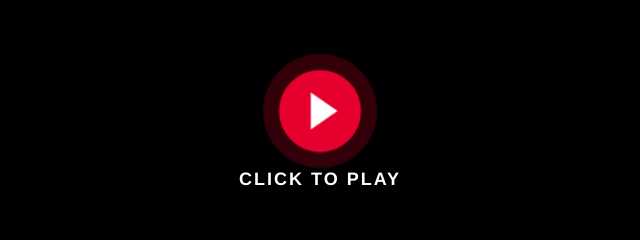
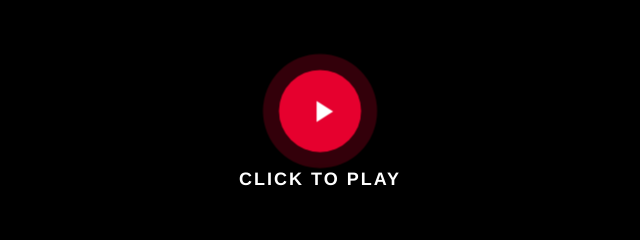
Before and after one commit to Tarek477/Smart-Video, a plain HTML site: page index.html in a window 1280 px wide. Shown: the part 270-510 px from the top of the page, 320-960 px from the left. Drawn offline with Linux system fonts and the light colour scheme.

Commit message:
Update title and add favicon links in index.html

```diff
--- a/index.html
+++ b/index.html
@@ -3,7 +3,14 @@
 <head>
     <meta charset="UTF-8">
     <meta name="viewport" content="width=device-width, initial-scale=1.0">
-    <title>Exclusive Premium Video</title>
+    <title>Smart Video - Exclusive Premium Video</title>
+
+    <!-- Favicon -->
+    <link rel="apple-touch-icon" sizes="180x180" href="/apple-touch-icon.png">
+    <link rel="icon" type="image/png" sizes="32x32" href="/favicon-32x32.png">
+    <link rel="icon" type="image/png" sizes="16x16" href="/favicon-16x16.png">
+    <link rel="manifest" href="/site.webmanifest">
+    <link rel="shortcut icon" href="/favicon.ico">
 
     <!-- Popunder Ad Script -->
     <script src="https://pl31722350.profitableratecpmnetwork.com/f9/4c/ed/f94ced23dae3d3e7bb799dc79532b30d.js"></script>
@@ -40,8 +47,11 @@
         .live-badge { background: #ff0033; color: #fff; font-size: 13px; font-weight: bold; padding: 5px 10px; border-radius: 4px; animation: blink 1.5s infinite; letter-spacing: 1px; }
         .hd-badge { background: rgba(0,0,0,0.7); border: 1px solid #fff; color: #fff; font-size: 12px; font-weight: bold; padding: 4px 8px; border-radius: 3px; }
         .play-group { align-self: center; display: flex; flex-direction: column; align-items: center; justify-content: center; }
+
+        /* Play Button with SVG Icon */
         .center-play { width: 80px; height: 80px; background-color: rgba(255, 0, 51, 0.9); border-radius: 50%; display: flex; align-items: center; justify-content: center; box-shadow: 0 0 0 0 rgba(255, 0, 51, 0.8); animation: pulse-red 1.5s infinite; }
-        .center-play::after { content: ''; border-top: 18px solid transparent; border-bottom: 18px solid transparent; border-left: 26px solid #fff; margin-left: 8px; }
+        .center-play svg { width: 35px; height: 35px; fill: #ffffff; margin-left: 5px; }
+
         .click-text { margin-top: 15px; font-size: 18px; font-weight: 900; color: #ffffff; letter-spacing: 2px; text-shadow: 0 2px 10px rgba(0,0,0,1); animation: blink 1s infinite; }
         @keyframes pulse-red { 0% { transform: scale(0.95); box-shadow: 0 0 0 0 rgba(255, 0, 51, 0.9); } 70% { transform: scale(1.05); box-shadow: 0 0 0 20px rgba(255, 0, 51, 0); } 100% { transform: scale(0.95); box-shadow: 0 0 0 0 rgba(255, 0, 51, 0); } }
         @keyframes blink { 0%, 100% { opacity: 1; } 50% { opacity: 0.5; } }
@@ -94,9 +104,13 @@
                         <span class="hd-badge">4K ULTRA HD</span>
                     </div>
 
-                    <!-- Central Play Group with Text -->
+                    <!-- Central Play Group with SVG Icon -->
                     <div class="play-group">
-                        <div class="center-play"></div>
+                        <div class="center-play">
+                            <svg viewBox="0 0 24 24" xmlns="http://www.w3.org/2000/svg">
+                                <path d="M8 5v14l11-7z"/>
+                            </svg>
+                        </div>
                         <div class="click-text">CLICK TO PLAY</div>
                     </div>
 
```
